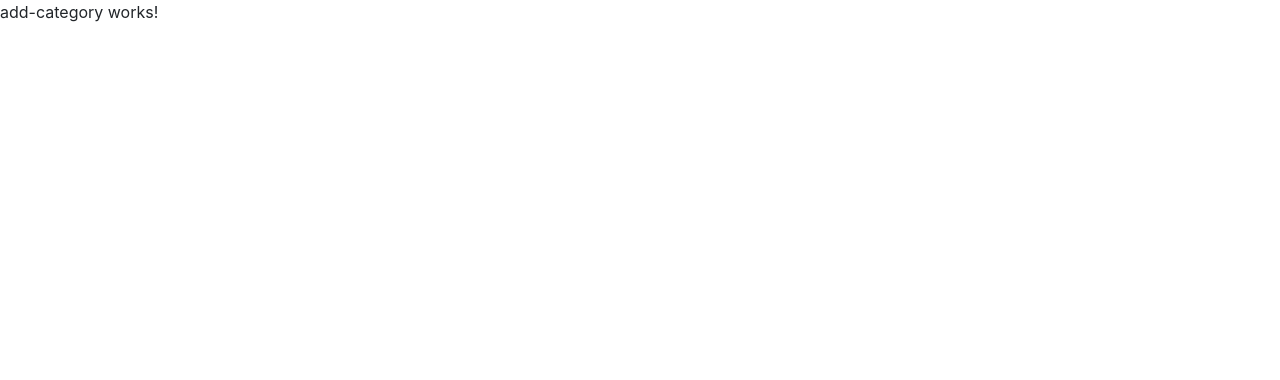
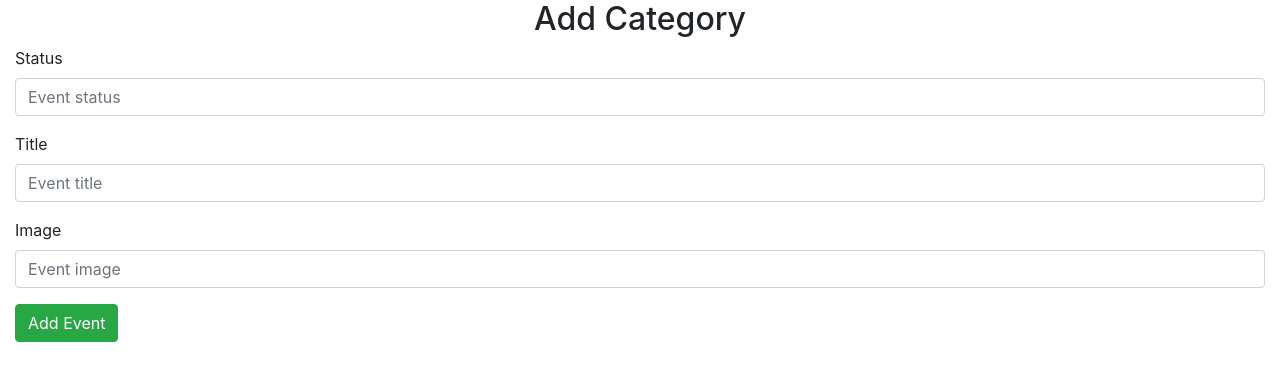
Before and after one commit to felipemendes/angular_dashboard, an Angular app: page /add-category in a window 1280 px wide. Shown: the top 380 px of the page. Built offline with nearby package versions, Linux system fonts and the light colour scheme.

Commit message:
Implement create category

```diff
--- a/src/app/add-category/add-category.component.html
+++ b/src/app/add-category/add-category.component.html
@@ -1,3 +1,21 @@
-<p>
-  add-category works!
-</p>
+<div class="col-12">
+    <h2 class="text-center">Add Category</h2>
+    <form [formGroup]="addForm" (ngSubmit)="onSubmit()">
+        <div class="form-group">
+            <label for="status">Status</label>
+            <input type="number" formControlName="status" placeholder="Event status" name="status" class="form-control" id="status">
+        </div>
+
+        <div class="form-group">
+            <label for="title">Title</label>
+            <input formControlName="title" placeholder="Event title" name="title" class="form-control" id="title">
+        </div>
+
+        <div class="form-group">
+            <label for="url_image">Image</label>
+            <input formControlName="url_image" placeholder="Event image" name="url_image" class="form-control" id="url_image">
+        </div>
+
+        <button class="btn btn-success">Add Event</button>
+    </form>
+</div>
--- a/src/app/add-category/add-category.component.ts
+++ b/src/app/add-category/add-category.component.ts
@@ -1,15 +1,37 @@
 import { Component, OnInit } from '@angular/core';
+import { FormBuilder, FormGroup, Validators } from "@angular/forms";
+import { CategoryService } from "../service/category.service";
+import { Router } from "@angular/router";
 
 @Component({
   selector: 'app-add-category',
   templateUrl: './add-category.component.html',
   styleUrls: ['./add-category.component.css']
 })
+
 export class AddCategoryComponent implements OnInit {
 
-  constructor() { }
+  constructor(private formBuilder: FormBuilder,private router: Router, private categoryService: CategoryService) { }
+
+  addForm: FormGroup;
 
   ngOnInit() {
+    this.addForm = this.formBuilder.group({
+      id: [],
+      uuid: [],
+      status: ['', Validators.required],
+      title: ['', Validators.required],
+      url_image: ['', Validators.required]
+    });
   }
 
+  onSubmit() {
+    this.categoryService.createCategory(this.addForm.value)
+      .subscribe(
+        () => {
+          this.router.navigate(['list-category']);
+        },
+        err => console.log(err)
+      );
+  }
 }
```
